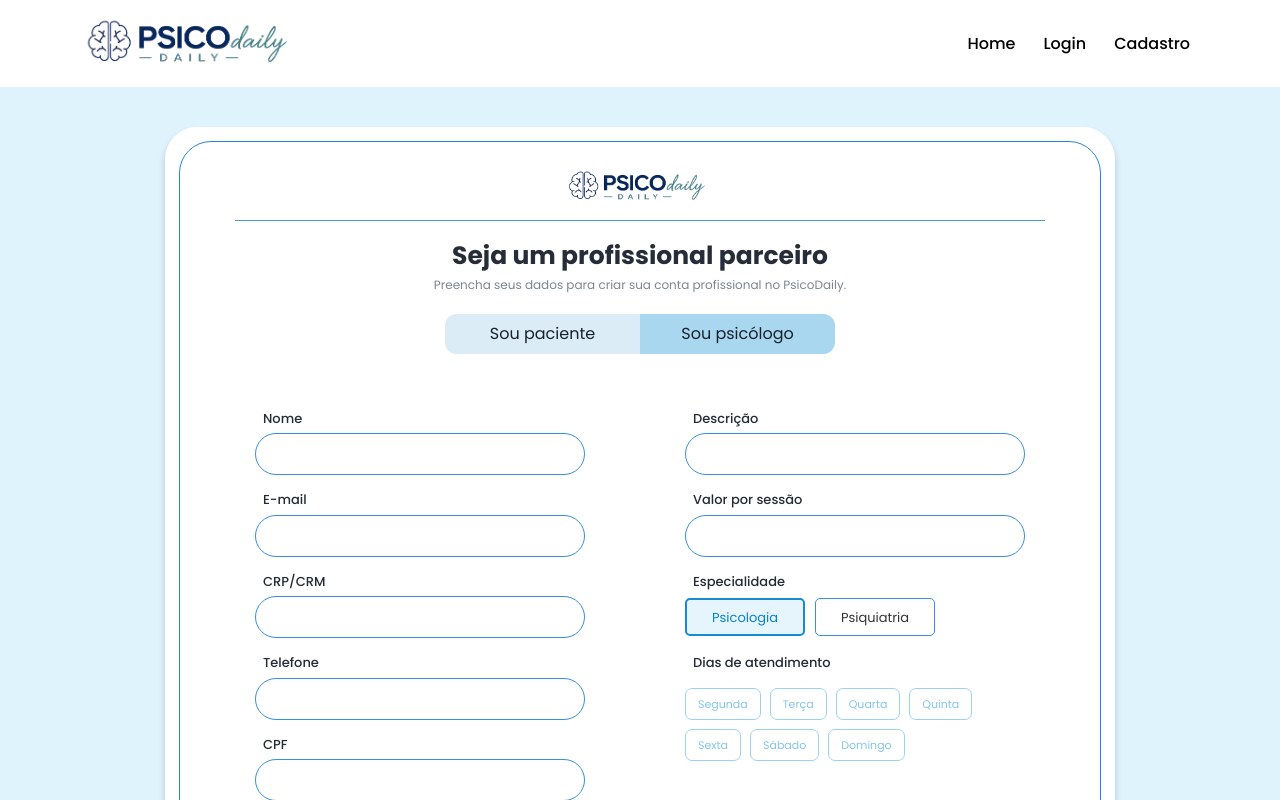
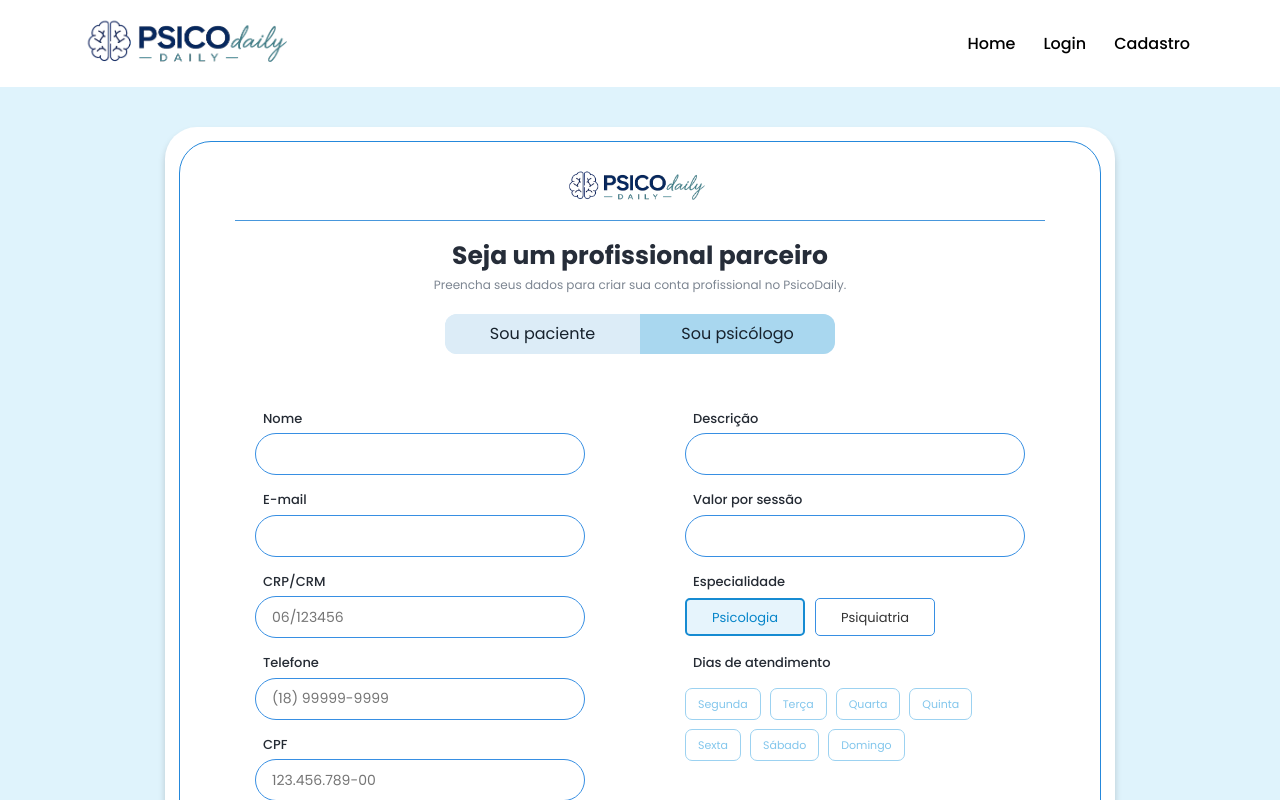
Before and after one commit to Ray20032000/Front-Psicodaily-18-08-11-17, a React (Vite) app: page /cadastropsicologo in a window 1280 px wide. Shown: the top 800 px of the page. Built offline with nearby package versions, Linux system fonts and the light colour scheme; no server answers.

Commit message:
coloquei máscara nos campos
Tanto no cadastro de usuário, coloquei as máscaras nos campo de telefone e  CPF e no cadastro de psicólogo coloquei nos campos de telefone, CPF e CRP/CRM

```diff
--- a/src/pages/CadastroPaciente/CadastroPaciente.jsx
+++ b/src/pages/CadastroPaciente/CadastroPaciente.jsx
@@ -1,5 +1,5 @@
 import { useState } from "react";
-import {Link, useNavigate} from "react-router-dom";
+import { Link, useNavigate } from "react-router-dom";
 import Header from "../../components/Header/Header.jsx";
 import Footer from "../../components/Footer/Footer.jsx";
 import css from "./CadastroPaciente.module.css";
@@ -20,6 +20,49 @@ export default function CadastroPaciente() {
 
     const [foto, setFoto] = useState(null);
     const [preview, setPreview] = useState(null);
+
+
+    // MÁSCARA DO TELEFONE
+    function mascaraTelefone(valor) {
+
+        valor = valor.replace(/\D/g, "");
+
+        valor = valor.replace(
+            /(\d{2})(\d)/,
+            "($1) $2"
+        );
+
+        valor = valor.replace(
+            /(\d{5})(\d)/,
+            "$1-$2"
+        );
+
+        return valor.slice(0, 15);
+    }
+
+
+    // MÁSCARA DO CPF
+    function mascaraCpf(valor) {
+
+        valor = valor.replace(/\D/g, "");
+
+        valor = valor.replace(
+            /(\d{3})(\d)/,
+            "$1.$2"
+        );
+
+        valor = valor.replace(
+            /(\d{3})(\d)/,
+            "$1.$2"
+        );
+
+        valor = valor.replace(
+            /(\d{3})(\d{1,2})$/,
+            "$1-$2"
+        );
+
+        return valor.slice(0, 14);
+    }
 
 
     function escolherFoto(e) {
@@ -43,6 +86,7 @@ export default function CadastroPaciente() {
         }
 
         const dados = new FormData();
+
         dados.append("nome", nome);
         dados.append("cpf", cpf);
         dados.append("email", email);
@@ -54,22 +98,39 @@ export default function CadastroPaciente() {
         }
 
         try {
+
             const resposta = await fetch(`${api}/auth/cadastro`, {
                 method: "POST",
                 body: dados
             });
+
             const resultado = await resposta.json();
 
             if (!resposta.ok) {
-                alert(resultado.error || "Não foi possível realizar o cadastro");
+                alert(
+                    resultado.error ||
+                    "Não foi possível realizar o cadastro"
+                );
+
                 return;
             }
 
-            localStorage.setItem("cadastro_email", email);
-            alert(resultado.message || "Cadastro realizado!");
+            localStorage.setItem(
+                "cadastro_email",
+                email
+            );
+
+            alert(
+                resultado.message ||
+                "Cadastro realizado!"
+            );
+
             navigate("/ativarconta");
+
         } catch {
+
             alert("Não foi possível conectar à API");
+
         }
     }
 
@@ -109,6 +170,7 @@ export default function CadastroPaciente() {
                             Seja nosso paciente
                         </h1>
 
+
                         <p className={css.subtitulo}>
                             Preencha seus dados para criar sua conta no PsicoDaily.
                         </p>
@@ -123,10 +185,13 @@ export default function CadastroPaciente() {
                                         ? css.ativo
                                         : css.inativo
                                 }
-                                onClick={() => trocarCadastro("paciente")}
+                                onClick={() =>
+                                    trocarCadastro("paciente")
+                                }
                             >
                                 Sou paciente
                             </button>
+
 
                             <button
                                 type="button"
@@ -135,7 +200,9 @@ export default function CadastroPaciente() {
                                         ? css.ativo
                                         : css.inativo
                                 }
-                                onClick={() => trocarCadastro("psicologo")}
+                                onClick={() =>
+                                    trocarCadastro("psicologo")
+                                }
                             >
                                 Sou psicólogo
                             </button>
@@ -150,9 +217,13 @@ export default function CadastroPaciente() {
 
                             <div className={css.colunas}>
 
+
+                                {/* COLUNA ESQUERDA */}
+
                                 <div className={css.coluna}>
 
                                     <div className={css.campo}>
+
                                         <label htmlFor="nome">
                                             Nome
                                         </label>
@@ -161,12 +232,16 @@ export default function CadastroPaciente() {
                                             id="nome"
                                             type="text"
                                             value={nome}
-                                            onChange={(e) => setNome(e.target.value)}
+                                            onChange={(e) =>
+                                                setNome(e.target.value)
+                                            }
                                         />
+
                                     </div>
 
 
                                     <div className={css.campo}>
+
                                         <label htmlFor="email">
                                             E-mail
                                         </label>
@@ -175,12 +250,18 @@ export default function CadastroPaciente() {
                                             id="email"
                                             type="email"
                                             value={email}
-                                            onChange={(e) => setEmail(e.target.value)}
+                                            onChange={(e) =>
+                                                setEmail(e.target.value)
+                                            }
                                         />
+
                                     </div>
 
 
+                                    {/* TELEFONE COM MÁSCARA */}
+
                                     <div className={css.campo}>
+
                                         <label htmlFor="telefone">
                                             Telefone
                                         </label>
@@ -189,16 +270,30 @@ export default function CadastroPaciente() {
                                             id="telefone"
                                             type="text"
                                             value={telefone}
-                                            onChange={(e) => setTelefone(e.target.value)}
+                                            placeholder="(18) 99999-9999"
+                                            maxLength={15}
+                                            onChange={(e) =>
+                                                setTelefone(
+                                                    mascaraTelefone(
+                                                        e.target.value
+                                                    )
+                                                )
+                                            }
                                         />
+
                                     </div>
 
                                 </div>
 
 
+                                {/* COLUNA DIREITA */}
+
                                 <div className={css.coluna}>
 
+                                    {/* CPF COM MÁSCARA */}
+
                                     <div className={css.campo}>
+
                                         <label htmlFor="cpf">
                                             CPF
                                         </label>
@@ -207,12 +302,22 @@ export default function CadastroPaciente() {
                                             id="cpf"
                                             type="text"
                                             value={cpf}
-                                            onChange={(e) => setCpf(e.target.value)}
+                                            placeholder="123.456.789-00"
+                                            maxLength={14}
+                                            onChange={(e) =>
+                                                setCpf(
+                                                    mascaraCpf(
+                                                        e.target.value
+                                                    )
+                                                )
+                                            }
                                         />
+
                                     </div>
 
 
                                     <div className={css.campo}>
+
                                         <label htmlFor="senha">
                                             Senha
                                         </label>
@@ -221,12 +326,16 @@ export default function CadastroPaciente() {
                                             id="senha"
                                             type="password"
                                             value={senha}
-                                            onChange={(e) => setSenha(e.target.value)}
+                                            onChange={(e) =>
+                                                setSenha(e.target.value)
+                                            }
                                         />
+
                                     </div>
 
 
                                     <div className={css.campo}>
+
                                         <label htmlFor="confirmarSenha">
                                             Confirmar senha
                                         </label>
@@ -236,9 +345,12 @@ export default function CadastroPaciente() {
                                             type="password"
                                             value={confirmarSenha}
                                             onChange={(e) =>
-                                                setConfirmarSenha(e.target.value)
+                                                setConfirmarSenha(
+                                                    e.target.value
+                                                )
                                             }
                                         />
+
                                     </div>
 
                                 </div>
@@ -254,6 +366,7 @@ export default function CadastroPaciente() {
                                 >
                                     Upload da foto de perfil
                                 </label>
+
 
                                 <input
                                     id="foto"
@@ -276,8 +389,11 @@ export default function CadastroPaciente() {
                                     ) : (
 
                                         <div className={css.usuarioPadrao}>
+
                                             <div className={css.cabeca}></div>
+
                                             <div className={css.corpo}></div>
+
                                         </div>
 
                                     )}
@@ -294,9 +410,11 @@ export default function CadastroPaciente() {
                                 Cadastrar
                             </button>
 
+
                             <p className={css.jaPossui}>
                                 Já possui uma conta?
                             </p>
+
 
                             <Link
                                 to="/login"
--- a/src/pages/CadastroPsicologo/CadastroPsicologo.jsx
+++ b/src/pages/CadastroPsicologo/CadastroPsicologo.jsx
@@ -3,7 +3,6 @@ import { Link, useNavigate } from "react-router-dom";
 import Header from "../../components/Header/Header.jsx";
 import Footer from "../../components/Footer/Footer.jsx";
 import css from "./CadastroPsicologo.module.css";
-import InputMask from "react-input-mask";
 
 export default function CadastroPsicologo() {
 
@@ -37,6 +36,99 @@ export default function CadastroPsicologo() {
         "Sábado",
         "Domingo"
     ];
+
+
+    // MÁSCARA TELEFONE
+    function mascaraTelefone(valor) {
+
+        valor = valor.replace(/\D/g, "");
+
+        valor = valor.replace(
+            /(\d{2})(\d)/,
+            "($1) $2"
+        );
+
+        valor = valor.replace(
+            /(\d{5})(\d)/,
+            "$1-$2"
+        );
+
+        return valor.slice(0, 15);
+    }
+
+
+    // MÁSCARA CPF
+    function mascaraCpf(valor) {
+
+        valor = valor.replace(/\D/g, "");
+
+        valor = valor.replace(
+            /(\d{3})(\d)/,
+            "$1.$2"
+        );
+
+        valor = valor.replace(
+            /(\d{3})(\d)/,
+            "$1.$2"
+        );
+
+        valor = valor.replace(
+            /(\d{3})(\d{1,2})$/,
+            "$1-$2"
+        );
+
+        return valor.slice(0, 14);
+    }
+
+
+    // MÁSCARA CRP
+    function mascaraCrp(valor) {
+
+        valor = valor.replace(/\D/g, "");
+
+        valor = valor.replace(
+            /(\d{2})(\d)/,
+            "$1/$2"
+        );
+
+        return valor.slice(0, 9);
+    }
+
+
+    // MÁSCARA CRM
+    function mascaraCrm(valor) {
+
+        valor = valor.toUpperCase();
+
+        valor = valor.replace(
+            /[^A-Z0-9]/g,
+            ""
+        );
+
+        if (valor.startsWith("CRM")) {
+            valor = valor.substring(3);
+        }
+
+        const estado = valor
+            .replace(/[^A-Z]/g, "")
+            .slice(0, 2);
+
+        const numero = valor
+            .replace(/\D/g, "")
+            .slice(0, 6);
+
+        let resultado = "CRM";
+
+        if (estado) {
+            resultado += "/" + estado;
+        }
+
+        if (numero) {
+            resultado += " " + numero;
+        }
+
+        return resultado;
+    }
 
 
     function escolherDia(dia) {
@@ -78,7 +170,9 @@ export default function CadastroPsicologo() {
         e.preventDefault();
 
         if (senha !== confirmarSenha) {
+
             alert("As senhas não são iguais");
+
             return;
         }
 
@@ -193,6 +287,8 @@ export default function CadastroPsicologo() {
                                     </div>
 
 
+                                    {/* CRP / CRM */}
+
                                     <div className={css.campo}>
 
                                         <label>
@@ -202,11 +298,34 @@ export default function CadastroPsicologo() {
                                         <input
                                             type="text"
                                             value={crp}
-                                            onChange={(e) => setCrp(e.target.value)}
+                                            placeholder={
+                                                especialidade === "Psicologia"
+                                                    ? "06/123456"
+                                                    : "CRM/SP 123456"
+                                            }
+                                            onChange={(e) => {
+
+                                                if (especialidade === "Psicologia") {
+
+                                                    setCrp(
+                                                        mascaraCrp(e.target.value)
+                                                    );
+
+                                                } else {
+
+                                                    setCrp(
+                                                        mascaraCrm(e.target.value)
+                                                    );
+
+                                                }
+
+                                            }}
                                         />
 
                                     </div>
 
+
+                                    {/* TELEFONE */}
 
                                     <div className={css.campo}>
 
@@ -217,11 +336,20 @@ export default function CadastroPsicologo() {
                                         <input
                                             type="text"
                                             value={telefone}
-                                            onChange={(e) => setTelefone(e.target.value)}
+                                            placeholder="(18) 99999-9999"
+                                            onChange={(e) =>
+                                                setTelefone(
+                                                    mascaraTelefone(
+                                                        e.target.value
+                                                    )
+                                                )
+                                            }
                                         />
 
                                     </div>
 
+
+                                    {/* CPF */}
 
                                     <div className={css.campo}>
 
@@ -232,7 +360,14 @@ export default function CadastroPsicologo() {
                                         <input
                                             type="text"
                                             value={cpf}
-                                            onChange={(e) => setCpf(e.target.value)}
+                                            placeholder="123.456.789-00"
+                                            onChange={(e) =>
+                                                setCpf(
+                                                    mascaraCpf(
+                                                        e.target.value
+                                                    )
+                                                )
+                                            }
                                         />
 
                                     </div>
@@ -262,7 +397,11 @@ export default function CadastroPsicologo() {
                                         <input
                                             type="password"
                                             value={confirmarSenha}
-                                            onChange={(e) => setConfirmarSenha(e.target.value)}
+                                            onChange={(e) =>
+                                                setConfirmarSenha(
+                                                    e.target.value
+                                                )
+                                            }
                                         />
 
                                     </div>
@@ -283,7 +422,11 @@ export default function CadastroPsicologo() {
                                         <input
                                             type="text"
                                             value={descricao}
-                                            onChange={(e) => setDescricao(e.target.value)}
+                                            onChange={(e) =>
+                                                setDescricao(
+                                                    e.target.value
+                                                )
+                                            }
                                         />
 
                                     </div>
@@ -298,7 +441,11 @@ export default function CadastroPsicologo() {
                                         <input
                                             type="number"
                                             value={valor}
-                                            onChange={(e) => setValor(e.target.value)}
+                                            onChange={(e) =>
+                                                setValor(
+                                                    e.target.value
+                                                )
+                                            }
                                         />
 
                                     </div>
@@ -320,7 +467,15 @@ export default function CadastroPsicologo() {
                                                         ? css.especialidadeAtiva
                                                         : css.especialidade
                                                 }
-                                                onClick={() => setEspecialidade("Psicologia")}
+                                                onClick={() => {
+
+                                                    setEspecialidade(
+                                                        "Psicologia"
+                                                    );
+
+                                                    setCrp("");
+
+                                                }}
                                             >
                                                 Psicologia
                                             </button>
@@ -333,7 +488,15 @@ export default function CadastroPsicologo() {
                                                         ? css.especialidadeAtiva
                                                         : css.especialidade
                                                 }
-                                                onClick={() => setEspecialidade("Psiquiatria")}
+                                                onClick={() => {
+
+                                                    setEspecialidade(
+                                                        "Psiquiatria"
+                                                    );
+
+                                                    setCrp("");
+
+                                                }}
                                             >
                                                 Psiquiatria
                                             </button>
@@ -357,7 +520,9 @@ export default function CadastroPsicologo() {
                                                 <button
                                                     key={dia}
                                                     type="button"
-                                                    onClick={() => escolherDia(dia)}
+                                                    onClick={() =>
+                                                        escolherDia(dia)
+                                                    }
                                                     className={
                                                         dias.includes(dia)
                                                             ? css.diaAtivo
@@ -435,6 +600,7 @@ export default function CadastroPsicologo() {
                                 Já possui uma conta?
                             </p>
 
+
                             <Link
                                 to="/login"
                                 className={css.entrar}
```
Also changed, not shown: 1 other file (tests, documents, lock files or other folders).
